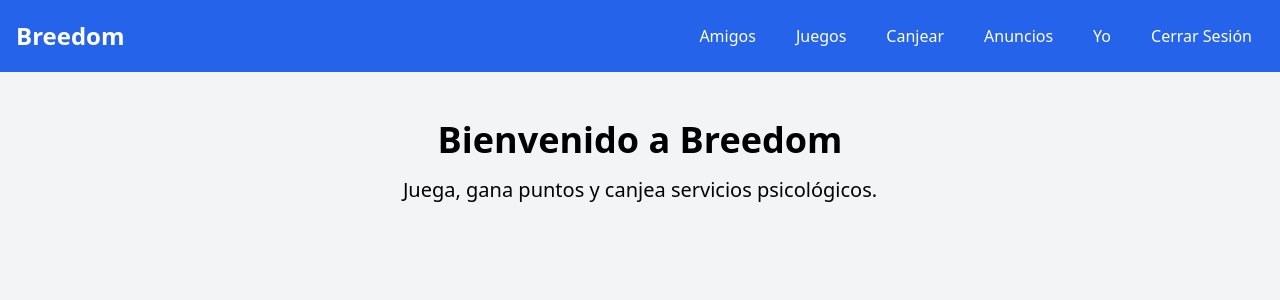
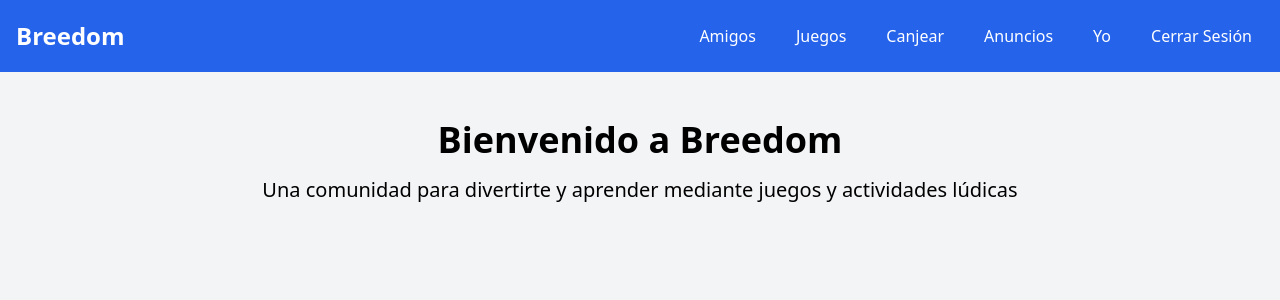
Before and after one commit to JhackX27/Breedom, a React (Create React App) app: page / in a window 1280 px wide. Shown: the top 300 px of the page. Built offline with nearby package versions, Linux system fonts and the light colour scheme.

Commit message:
home added

```diff
--- a/src/components/Home.js
+++ b/src/components/Home.js
@@ -4,7 +4,7 @@ function Home() {
   return (
     <div className="text-center">
       <h1 className="text-4xl font-bold mb-4">Bienvenido a Breedom</h1>
-      <p className="text-xl">Juega, gana puntos y canjea servicios psicológicos.</p>
+      <p className="text-xl">Una comunidad para divertirte y aprender mediante juegos y actividades lúdicas</p>
     </div>
   );
 }
```
